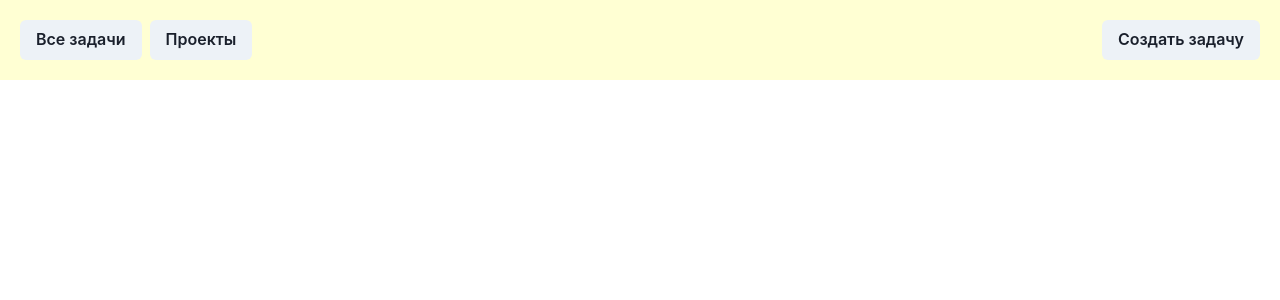
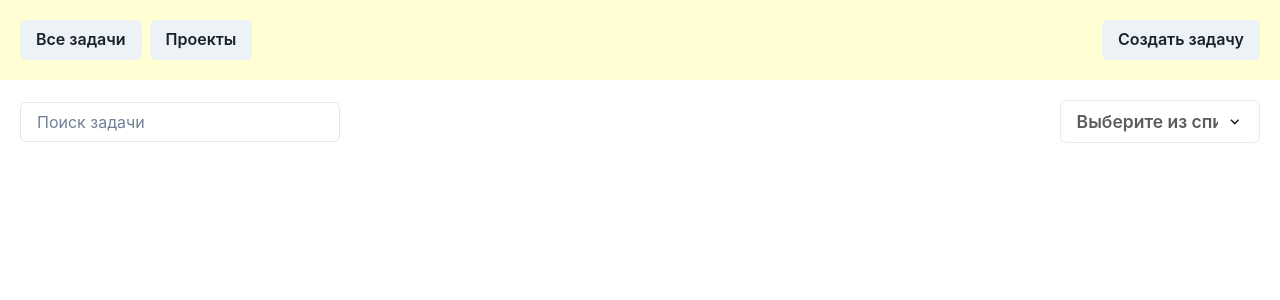
Before and after one commit to Nesmeian/avitoTestTask, a React (Vite) app in the folder client/: page /boards in a window 1280 px wide. Shown: the top 300 px of the page. Built offline with nearby package versions, Linux system fonts and the light colour scheme.

Commit message:
feat(boardsPage): add base filter and search

```diff
--- a/client/package.json
+++ b/client/package.json
@@ -13,6 +13,7 @@
     "format:check": "prettier --check \"src/**/*.{js,jsx,ts,tsx,json,css,scss,md}\""
   },
   "dependencies": {
+    "@chakra-ui/icons": "^2.2.4",
     "@chakra-ui/react": "^2.10.9",
     "@emotion/react": "^11.14.0",
     "@emotion/styled": "^11.14.0",
--- /dev/null
+++ b/client/src/components/filter/index.tsx
@@ -0,0 +1,60 @@
+import { ChevronDownIcon } from '@chakra-ui/icons';
+import {
+  Button,
+  Checkbox,
+  CheckboxIcon,
+  HStack,
+  Menu,
+  MenuButton,
+  MenuItem,
+  MenuList,
+  Text,
+} from '@chakra-ui/react';
+import { filterMenuBtnStyles } from './styles';
+
+export const Filter = () => {
+  const filtersArr = [
+    'Фильтр 1',
+    'Фильтр 2',
+    'Фильтр 3',
+    'Фильтр 4',
+    'Фильтр 5',
+  ];
+  return (
+    <Menu closeOnSelect={false}>
+      <MenuButton
+        as={Button}
+        rightIcon={<ChevronDownIcon transition="transform 0.1s" />}
+        {...filterMenuBtnStyles}
+      >
+        <HStack flexWrap="wrap" p="10px 0" rowGap="4px" columnGap="8px">
+          <Text color="rgba(0, 0, 0, 0.64)" noOfLines={1}>
+            Выберите из списка...
+          </Text>
+        </HStack>
+      </MenuButton>
+      <MenuList w="auto" zIndex={30}>
+        {filtersArr.map((value, i) => (
+          <MenuItem
+            key={value}
+            background={i % 2 == 0 ? 'rgba(0, 0, 0, 0.06);' : 'white'}
+          >
+            <Checkbox
+              width="100%"
+              colorScheme="customgreen"
+              icon={
+                <CheckboxIcon
+                  sx={{
+                    color: 'black',
+                  }}
+                />
+              }
+            >
+              {value}
+            </Checkbox>
+          </MenuItem>
+        ))}
+      </MenuList>
+    </Menu>
+  );
+};
--- /dev/null
+++ b/client/src/components/filter/styles.ts
@@ -0,0 +1,16 @@
+export const filterMenuBtnStyles = {
+  height: '100%',
+  w: '234px',
+  background: 'white',
+  border: '1px solid rgba(0, 0, 0, 0.08)',
+  fontSize: '17.5px',
+  textAlign: 'left',
+  _active: {
+    background: 'white',
+    border: '1px solid #c4ff61',
+    '& svg': {
+      transform: 'rotate(180deg)',
+    },
+  },
+  _hover: { background: 'white' },
+} as const;
--- a/client/src/components/layout/main/styles/index.ts
+++ b/client/src/components/layout/main/styles/index.ts
@@ -5,4 +5,5 @@ export const mainStyles = {
   alignItems: 'flex-start',
   gap: '12px',
   justify: 'space-between',
+  p: '20px',
 };
--- /dev/null
+++ b/client/src/components/search/index.tsx
@@ -0,0 +1,10 @@
+import { FormControl, Input } from '@chakra-ui/react';
+import { searchStyle } from './style';
+
+export const Search = () => {
+  return (
+    <FormControl>
+      <Input {...searchStyle} placeholder="Поиск задачи" />
+    </FormControl>
+  );
+};
--- /dev/null
+++ b/client/src/components/search/style.ts
@@ -0,0 +1,3 @@
+export const searchStyle = {
+  width: { base: '320px' },
+};
--- a/client/src/pages/Boards/index.tsx
+++ b/client/src/pages/Boards/index.tsx
@@ -1,11 +1,13 @@
-import { Button, HStack, VStack } from '@chakra-ui/react';
+import { Filter } from '@/components/filter';
+import { Search } from '@/components/search';
+import { HStack, VStack } from '@chakra-ui/react';
 
 export const Boards = () => {
   return (
-    <VStack>
-      <HStack justifyContent="space-between">
-        {/* <Search/> */}
-        {/* <Fitlter/> */}
+    <VStack w="100%">
+      <HStack justifyContent="space-between" w="100%">
+        <Search />
+        <Filter />
       </HStack>
     </VStack>
   );
--- a/client/src/routes/index.tsx
+++ b/client/src/routes/index.tsx
@@ -1,7 +1,7 @@
 import { Board } from '@/pages/Board';
 import { Boards } from '@/pages/Boards';
 import { Issues } from '@/pages/Issues';
-import { Main } from '@/components/layout/main';
+import { Main } from '@/components/layout/Main';
 import { Navigate, Route, Routes } from 'react-router-dom';
 export const AppRoutes = () => (
   <Routes>
```
Also changed, not shown: 1 other file (tests, documents, lock files or other folders).
